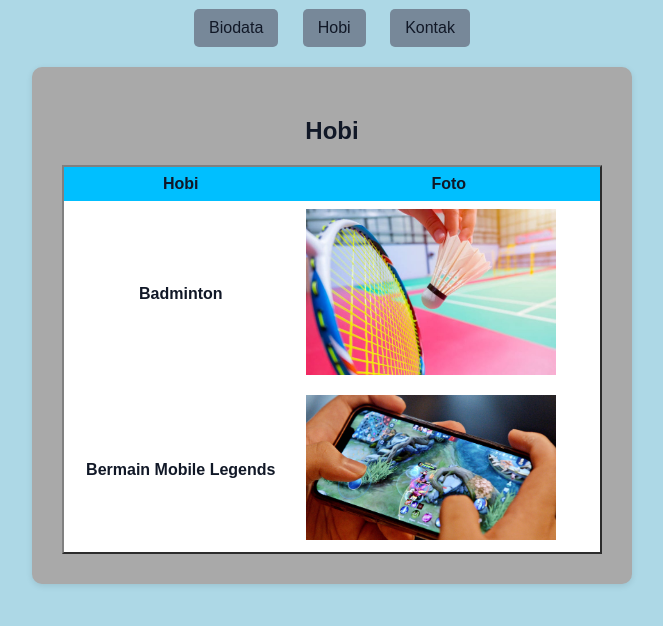
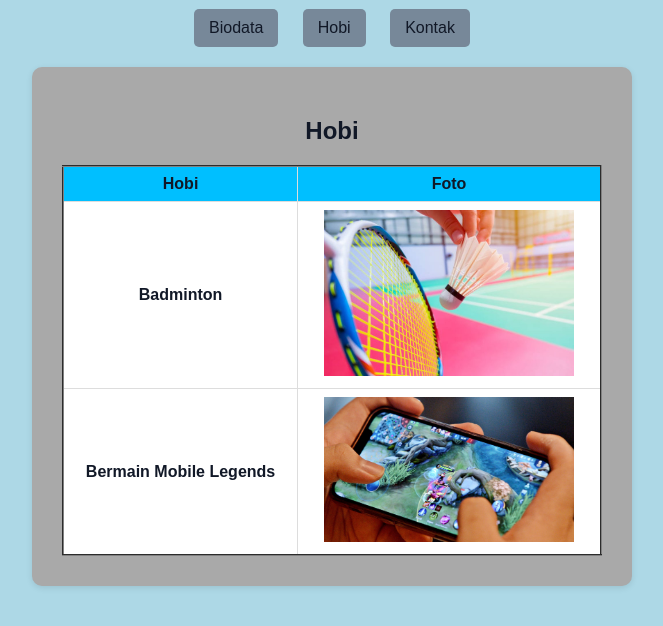
Before and after one commit to abil1809/biodata, a plain HTML site: page index.html in a window 1280 px wide. Both pictures are taken after a click on the button "Hobi". Shown: the part 88-714 px from the top of the page, without its empty margins (308-971 px from the left). Drawn offline with Linux system fonts and the light colour scheme.

Commit message:
Update index.html

```diff
--- a/index.html
+++ b/index.html
@@ -42,15 +42,19 @@
             padding: 30px;
             border-radius: 10px;
             box-shadow: 0 2px 6px rgba(0,0,0,0.1);
-            max-width: 600px;
-            margin: 20px auto;
         }
         section table {
             width: 100%;
+            border-collapse: collapse;
         }
-        section tr, section td {
-            border: 1px;
+        section th, section td {
+            border: 1px solid #ddd;
             padding: 8px;
+            text-align: center;
+        }
+        section img {
+            max-width: 100%;
+            height: auto;
         }
         section.active {
             display: block;
@@ -78,23 +82,24 @@
     </section>
 
 <section id="hobi">
-      <h2 align = "center">Hobi</h2>
-       <table border="2" cellspacing="0" align="center" cellpadding="6" width="500" bgcolor="white">
+  <h2 align="center">Hobi</h2>
+  <table border="2" cellspacing="0" align="center" cellpadding="6" width="100%" bgcolor="white">
+    <thead>
       <tr align="center" bgcolor="#00BFFF">
-         <td><strong>Hobi</strong></td>
-         <td><strong>Foto</strong></td>
+        <th><strong>Hobi</strong></th>
+        <th><strong>Foto</strong></th>
+      </tr>
+    </thead>
+    <tbody>
       <tr>
-
+        <td align="center"><strong>Badminton</strong></td>
+        <td align="center"><img src="badminton.jpg" width="250" style="max-width: 100%; height: auto;"></td>
+      </tr>
       <tr>
-         <td align="center"><b>Badminton</b></td>
-         <td><img src="badminton.jpg" height="10%" width="250"></td>
-        <tr>
-
-        <tr>
-         <td align="center"><b>Bermain Mobile Legends</b></td>
-         <td><img src="game.jpg" height="10%" width="250"></td>
-        <tr>
-
+        <td align="center"><strong>Bermain Mobile Legends</strong></td>
+        <td align="center"><img src="game.jpg" width="250" style="max-width: 100%; height: auto;"></td>
+      </tr>
+    </tbody>
   </table>
 </section>
 
```
Lines whose indentation alone changed are shown as unchanged.
